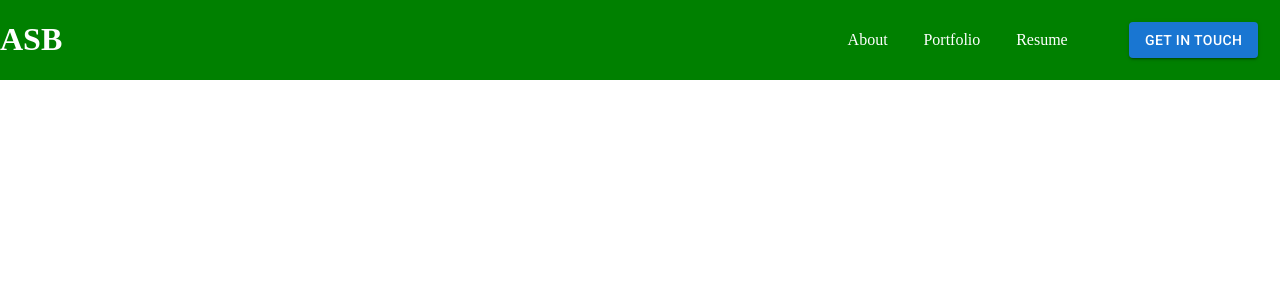
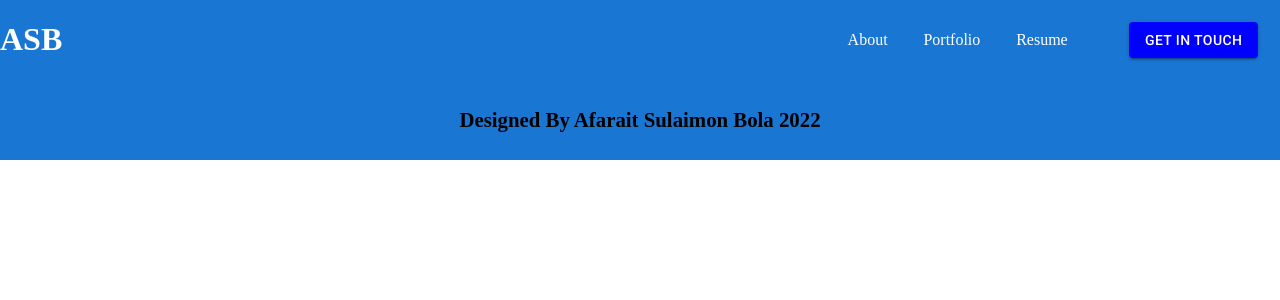
Before and after one commit to afaraitsulaimon/personal-portfolio, a React (Create React App) app in the folder my-portfolio/: page / in a window 1280 px wide. Shown: the top 300 px of the page. Built offline with nearby package versions, Linux system fonts and the light colour scheme.

Commit message:
footer designed

```diff
--- a/my-portfolio/src/components/Menu.js
+++ b/my-portfolio/src/components/Menu.js
@@ -60,7 +60,7 @@ useEffect(() => {
                     </ul>
 
                 <div>
-                    <Button variant="contained">Get in Touch</Button>
+                    <Button variant="contained" style={{ backgroundColor:'blue'  }}>Get in Touch</Button>
                 </div>
 
             </div>
@@ -80,7 +80,7 @@ const Header = styled.div`
     display:flex;
     justify-content:space-between;
     align-items:center;
-    background-color:green;
+    background-color:#1976d2;
     font-family:Montserrat, san-serif;
     max-height:10vh;
 
--- /dev/null
+++ b/my-portfolio/src/pages/Footer.js
@@ -0,0 +1,29 @@
+import React from 'react'
+import styled from 'styled-components'
+
+const Footer = () => {
+    let currentDate = new Date();
+    let year = currentDate.getFullYear();
+
+  return (
+    <FooterDisplay>
+            <div>
+                <p>Designed By Afarait Sulaimon Bola {year}</p>
+            </div>
+    </FooterDisplay>
+  )
+}
+
+const FooterDisplay = styled.div`
+        background-color:#1976d2;
+        height:10vh;
+        display:flex;
+        justify-content:center;
+        align-items:center;
+        font-family:Montserrat, san-serif;
+        font-size:1.3em;
+        font-weight:bold;
+
+`;
+
+export default Footer
--- a/my-portfolio/src/pages/Home.js
+++ b/my-portfolio/src/pages/Home.js
@@ -1,10 +1,12 @@
 import React from 'react'
 import Menu from '../components/Menu'
+import Footer from './Footer'
 
 const Home = () => {
   return (
     <div>
         <Menu/>
+        <Footer/>
     </div>
   )
 }
```
Also changed, not shown: my-portfolio/src/components/MenuDisplay.css (+9 -0 lines).
